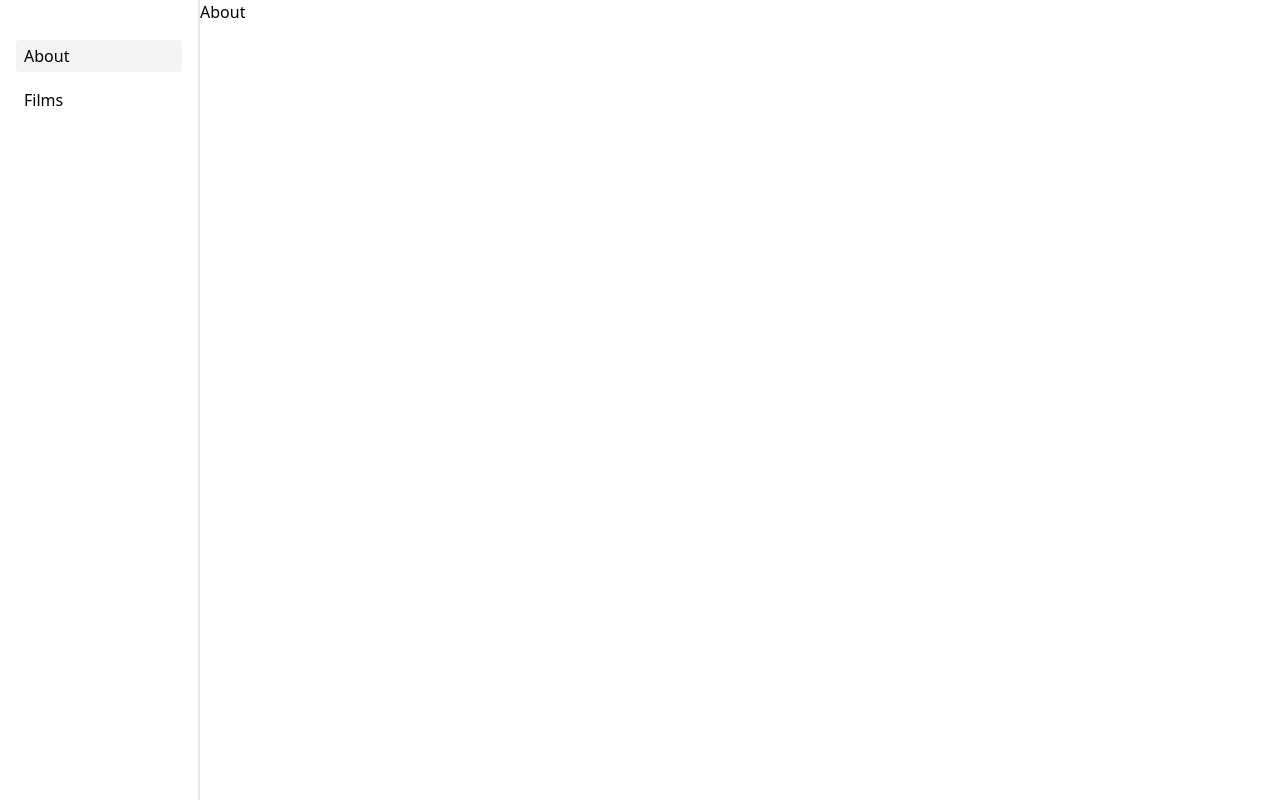
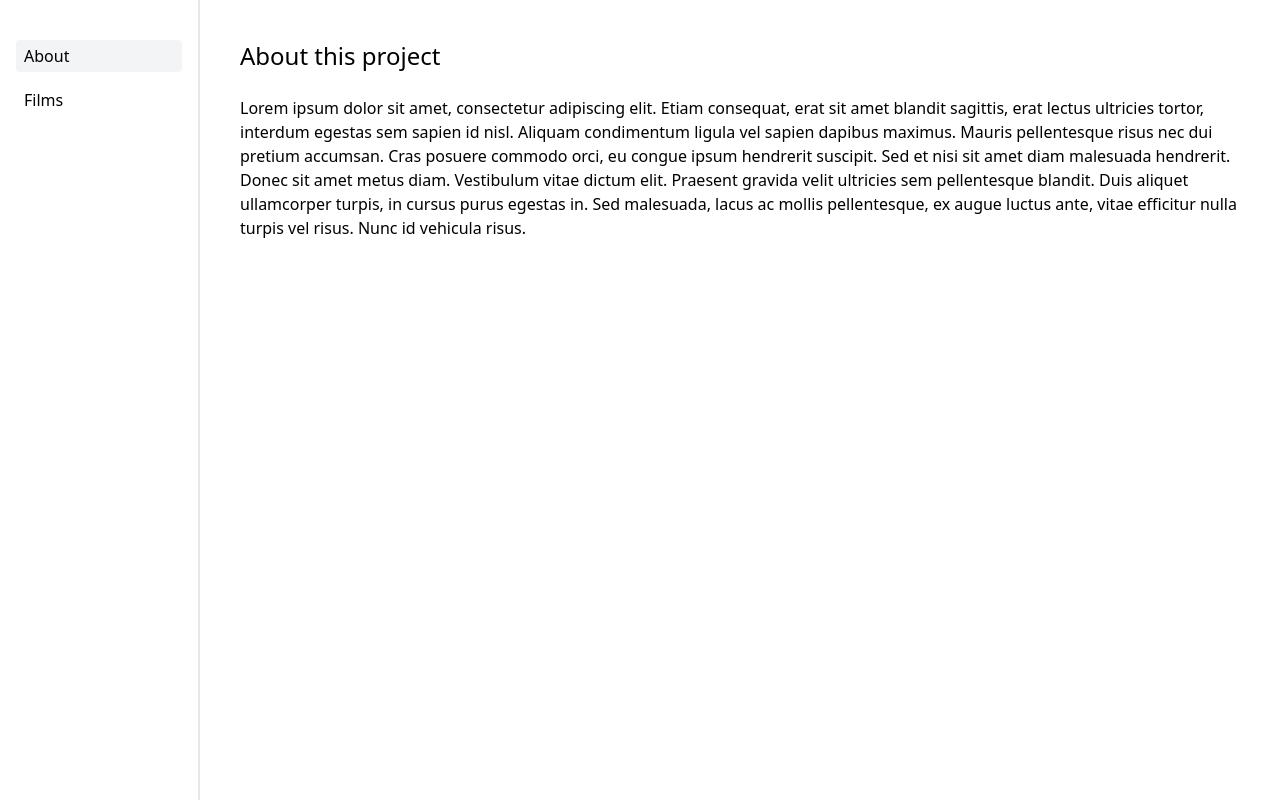
Before and after one commit to kgiriuscode/ghibli, a React (Vite) app: page /about in a window 1280 px wide. Built offline with nearby package versions, Linux system fonts and the light colour scheme.

Commit message:
feat(About):page style & content

```diff
--- a/src/pages/about/About.tsx
+++ b/src/pages/about/About.tsx
@@ -1,5 +1,9 @@
 import type { FC } from 'react'
+import { description } from './data'
 
-export const About: FC = () => {
-  return <div>About</div>
-}
+export const About: FC = () => (
+  <div className="flex flex-col p-10 w-[100%] h-full gap-6">
+    <h2 className="text-2xl">About this project</h2>
+    <p>{description}</p>
+  </div>
+)
--- /dev/null
+++ b/src/pages/about/data.ts
@@ -0,0 +1,2 @@
+export const description =
+  'Lorem ipsum dolor sit amet, consectetur adipiscing elit. Etiam consequat, erat sit amet blandit sagittis, erat lectus ultricies tortor, interdum egestas sem sapien id nisl. Aliquam condimentum ligula vel sapien dapibus maximus. Mauris pellentesque risus nec dui pretium accumsan. Cras posuere commodo orci, eu congue ipsum hendrerit suscipit. Sed et nisi sit amet diam malesuada hendrerit. Donec sit amet metus diam. Vestibulum vitae dictum elit. Praesent gravida velit ultricies sem pellentesque blandit. Duis aliquet ullamcorper turpis, in cursus purus egestas in. Sed malesuada, lacus ac mollis pellentesque, ex augue luctus ante, vitae efficitur nulla turpis vel risus. Nunc id vehicula risus.'
```
